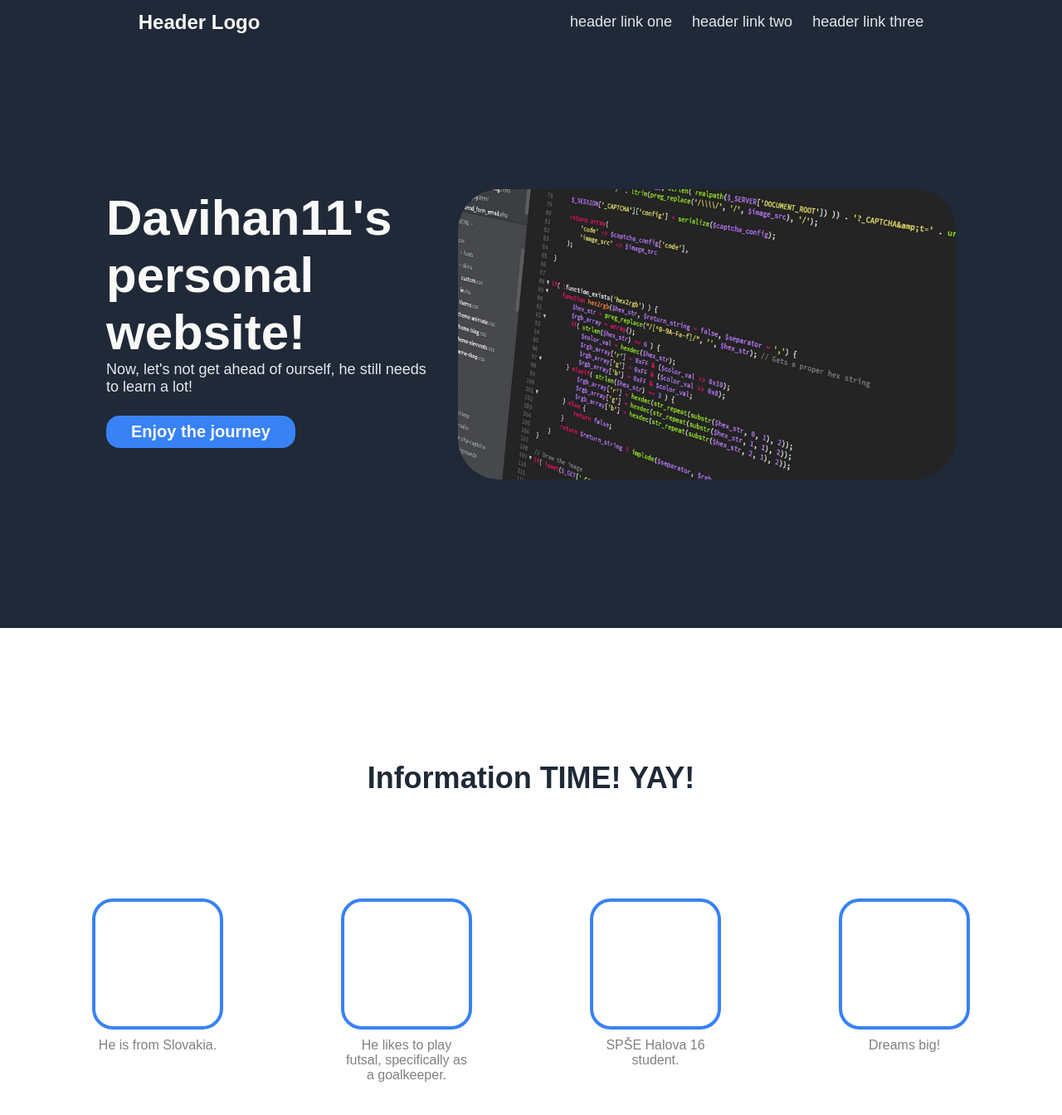
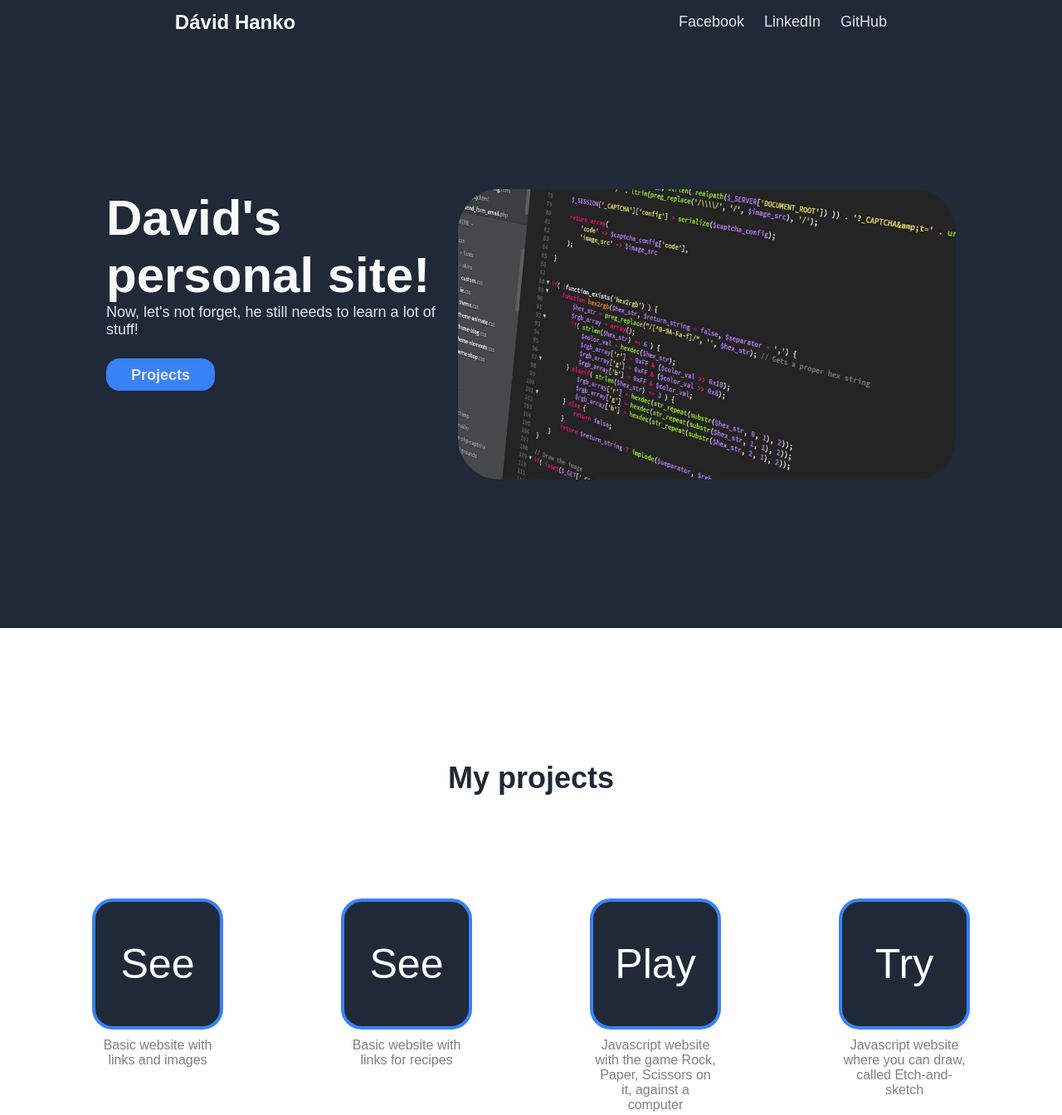
Before and after one commit to Davidhanko/LandingPage, a plain HTML site: page index.html in a window 1280 px wide. Shown: the top 1344 px of the page at 83% size. Drawn offline with Linux system fonts and the light colour scheme.

Commit message:
Changed a lot of stuff, links, divs, text

```diff
--- a/index.html
+++ b/index.html
@@ -9,14 +9,14 @@
 </head>
 <body>
     <!-- Hlavicka stranky -->
-    <div class="header">
-        <div class="headLogo">Header Logo</div>
+    <div class="header" id="header">
+        <div class="headLogo">Dávid Hanko</div>
         <div>
             <ul>
                 <div class="headLinks">
-                <li><a href="#">header link one</a></li>
-                <li><a href="#">header link two</a></li>
-                <li><a href="#">header link three</a></li>
+                <li><a href="https://www.facebook.com/david.hanko132">Facebook</a></li>
+                <li><a href="https://www.linkedin.com/in/d%C3%A1vid-hanko-a11697161/">LinkedIn</a></li>
+                <li><a href="https://github.com/Davidhanko">GitHub</a></li>
                 </div>
             </ul>
         </div>
@@ -25,32 +25,33 @@
     <!-- This website is awesome -->
     <div class="awesome">
         <div class="awesomeText">
-        <div class="aweTextHero">Davihan11's personal website!</div>
-        <div class="podtitulok">Now, let's not get ahead of ourself, he still needs to learn a lot!</div>
-        <button type="button" class="tlacitko">Enjoy the journey</button>
+        <div class="aweTextHero">David's personal site!</div>
+        <div class="podtitulok">Now, let's not forget, he still needs to learn a lot of stuff!</div>
+        <button type="button" class="tlacitko"><a class="butAnim" href="#information">Projects</a></button>
         </div>
         <div><img src="./images/dev.jpg" width="600px" height="350px"></div>
     </div>
 
     <!-- Some random information -->
-    <div class="information">
-        <div class="infoText">Information TIME! YAY!</div>
+    <div class="information" id="information">
+        <div class="infoText">My projects</div>
         <div class="table">
             <div class="table01">
-                <div class="table01square"></div>
-                <div class="table01Text">He is from Slovakia.</div>
+                <div class="table01square"><a class="tsq" href="https://davidhanko.github.io/LinksAndImages/">See</a></div>
+                <div class="table01Text">Basic website with links and images</div>
             </div>
             <div class="table02">
-                <div class="table02square"></div>
-                <div class="table02Text">He likes to play futsal, specifically as a goalkeeper.</div>
+                <div class="table02square"><a class="tsq" href="https://davidhanko.github.io/Recipes/">See</a></div>
+                <div class="table02Text">Basic website with links for recipes</div>
             </div>
             <div class="table03">
-                <div class="table03square"></div>
-                <div class="table03Text">SPŠE Halova 16 student.</div>
+                <div class="table03square"><a class="tsq" href="https://davidhanko.github.io/RockPaperScissors/">Play</a></div>
+                <div class="table03Text">Javascript website with the game Rock, Paper,
+                    Scissors on it, against a computer</div>
             </div>
             <div class="table04">
-                <div class="table04square"></div>
-                <div class="table04Text">Dreams big!</div>
+                <div class="table04square"><a class="tsq" href="https://davidhanko.github.io/EtchAndSketch/">Try</a></div>
+                <div class="table04Text">Javascript website where you can draw, called Etch-and-sketch</div>
             </div>
         </div>
     </div>
@@ -58,10 +59,10 @@
     <!-- Quote -->
     <div class="quote">
         <div class="quoteFlex">
-            <div class="quoteText">I was just a regular kid, who through help of a friend realised, that luck does not exist. If I want
-                to be sucesfull, I need to start ASAP.
+            <div class="quoteText">I decided to start this web dev journey, because I realised, that if I don't work on
+                myself, life will be harder than it has to be.
             </div>
-            <div class="quoter">-Davihan11, author of this website</div>
+            <div class="quoter">-Dávid</div>
         </div>
     </div>
 
@@ -69,16 +70,16 @@
     <div class="FinButton">
         <div class="button">
             <div class="ButtonText">
-                <div class="ButBigText">The journey begins!</div>
-                <div class="ButSmallText">I am really thankfull for The Odin Project for giving me this opportunity. </div>
+                <div class="ButBigText">This is end of the site for now.</div>
+                <div class="ButSmallText">Click the button to go to the top.</div>
             </div>
-            <div><button class="ButtonButton">LET'S GO!</button></div>
+            <div><button class="ButtonButton"><a class="butAnim"  href="#header">Back to top</a></button></div>
         </div>
     </div>
 
     <!-- Footer -->
     <div class="Footer">
-        <div class="footerText">Basic design by: Copyright © The Odin Project 2021, edited by Davihan11.</div>
+        <div class="footerText">Design document provided by: Copyright © The Odin Project 2021; edited by Dávid</div>
     </div>
 </body>
 </html>
--- a/style.css
+++ b/style.css
@@ -1,7 +1,7 @@
 /* 7cfc00 */
 body{
     font-family: Arial, Helvetica, sans-serif;
-    height: 100wh;
+    height: 100%;
     display: flex;
     flex-direction: column;
     margin: 0;
@@ -12,6 +12,16 @@ a{
     text-decoration: none;
     font-size: 18px;
     color: #e5e7eb;
+}
+
+button,.butAnim{
+    cursor: pointer;
+    transition: all 1s ease;
+}
+
+button:hover{
+    transform: scale(1.1) perspective(1px)
+;
 }
 
 ul{
@@ -128,6 +138,18 @@ img{
     height: 150px;
     border: 4px solid #3882f6;
     border-radius: 25px;
+    background: #1f2937;
+    display: flex;
+    align-items: center;
+    justify-content: center;
+}
+.tsq{
+    display: flex;
+    align-items: center;
+    justify-content: center;
+    font-size: 50px;
+    color: white;
+    height: 150px;
 }
 
 .table01Text,.table02Text,.table03Text,.table04Text{
```
